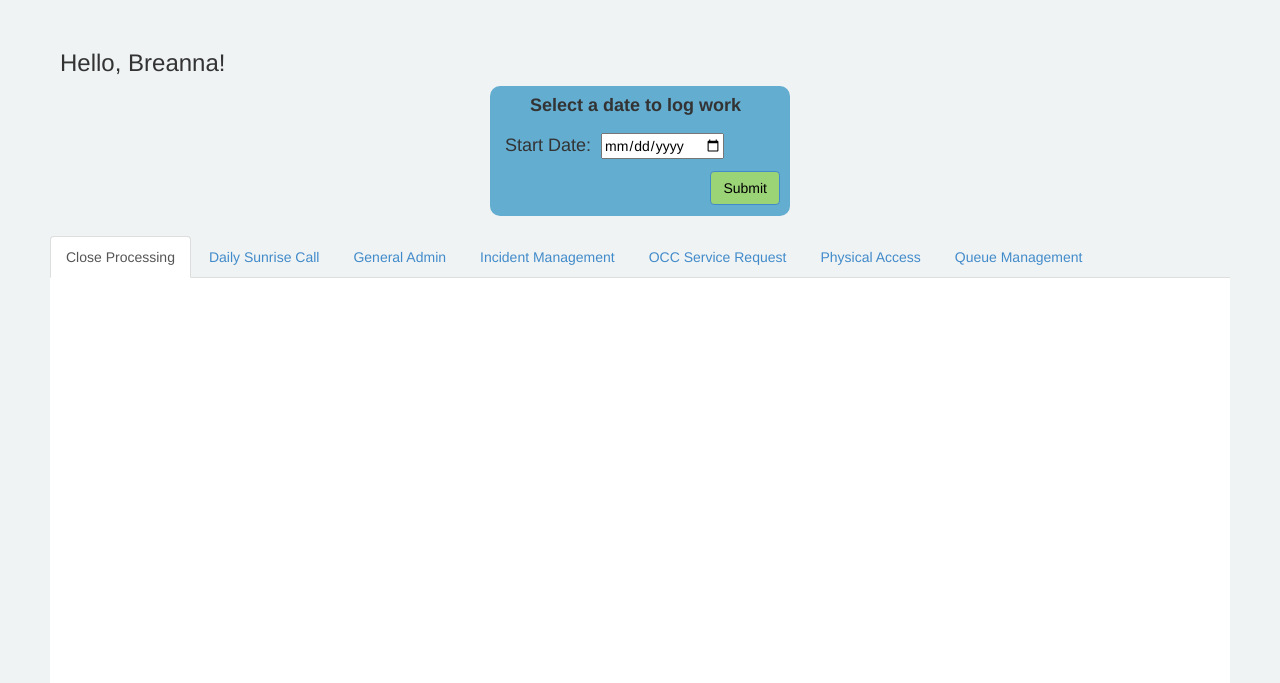
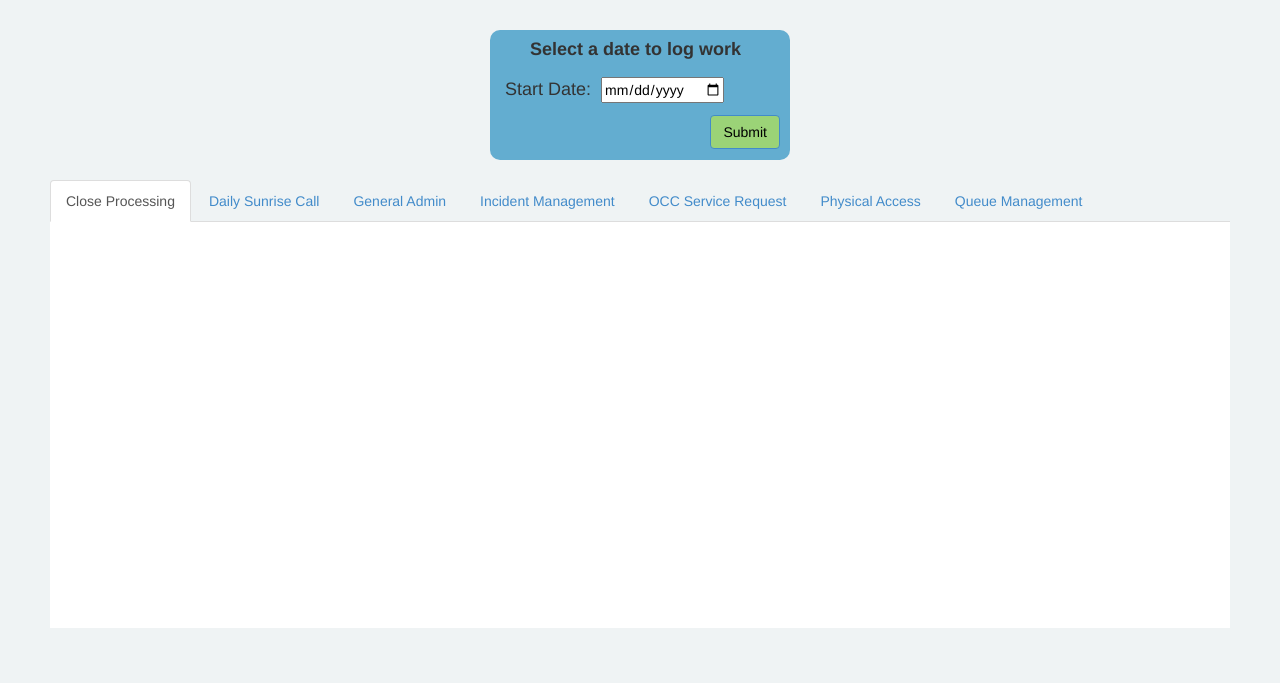
Before and after one commit to bsluckett/EffortTracker, a PHP site: page /Dev/index.php in a window 1280 px wide. Shown: the part 52-735 px from the top of the page. Run offline with PHP 8.4, Linux system fonts and the light colour scheme; some libraries are stand-ins or nearby versions.

Commit message:
Updated index
took out "hi Breanna"

```diff
--- a/index.php
+++ b/index.php
@@ -6,7 +6,6 @@ require_once 'header.php';
 <div id="body-container" class="content-width">
 	  <body style="background-color:#EFF3F4;">
 
-	    <h3 style="margin-left: 10px">Hello, Breanna!</h3>
 
 
 	<div style="position: relative; background-color:#63ADD0; width:300px; margin:0 auto;height: 130px; border-radius: 10px;">
```
